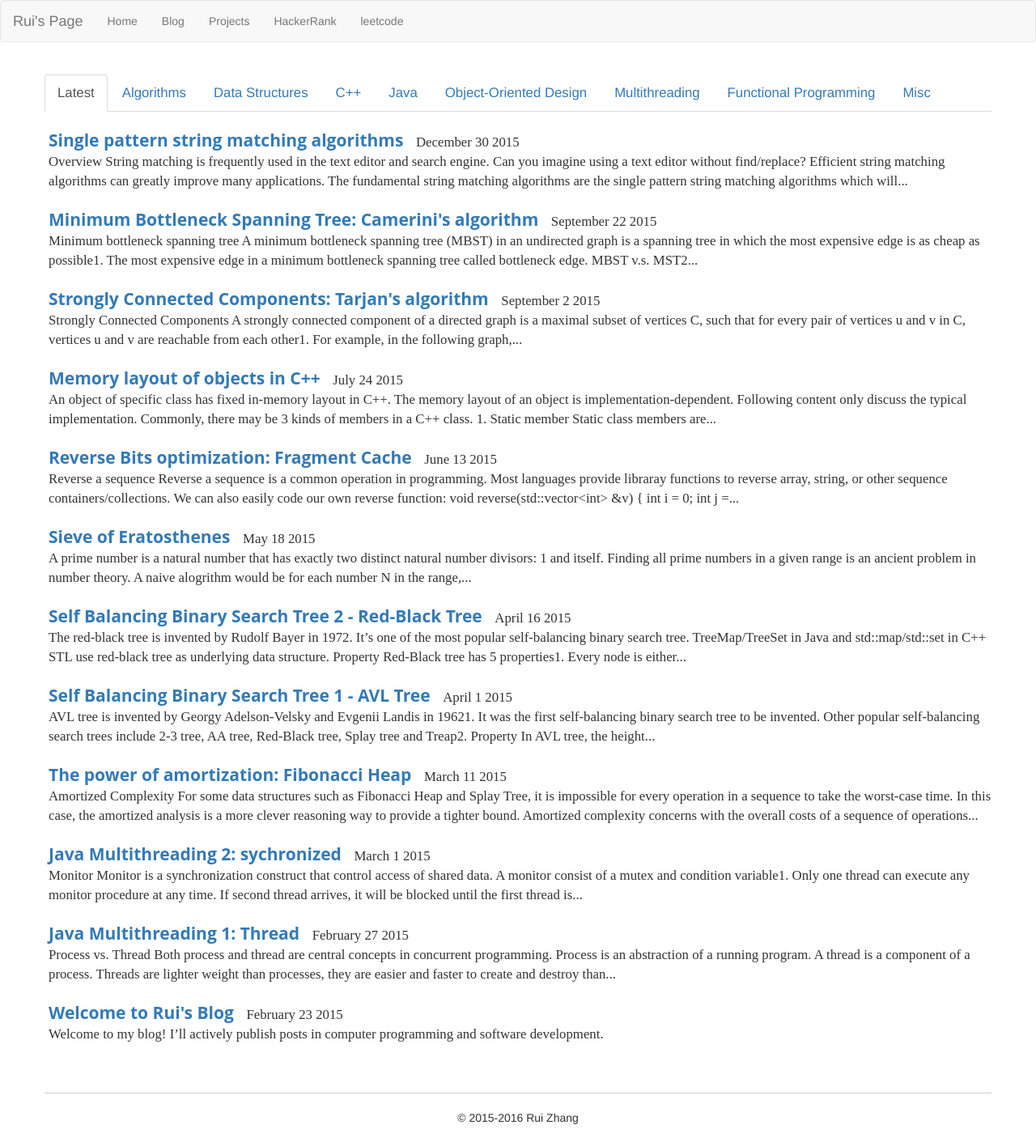
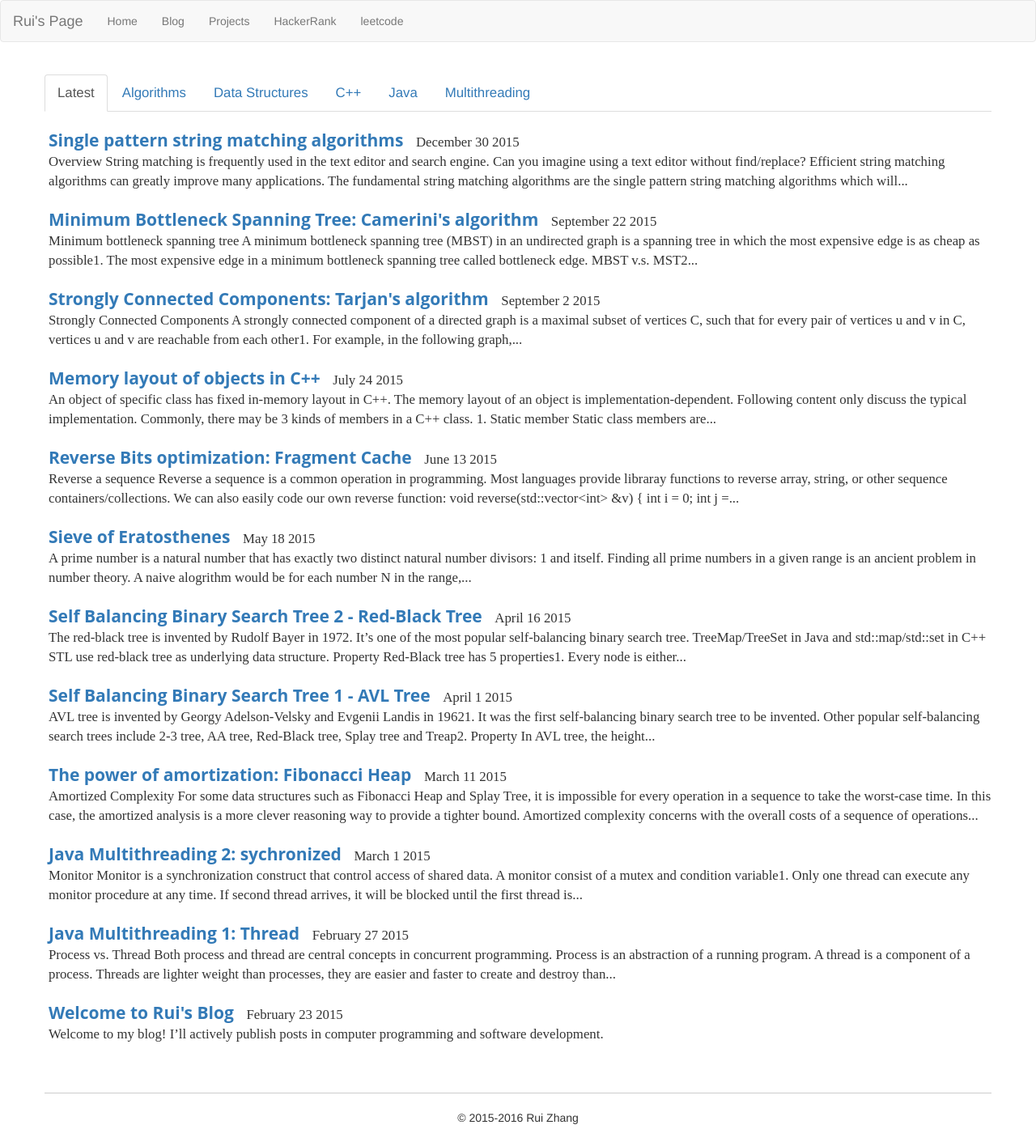
Before and after one commit to RayZ-O/RayZ-O.github.io, a Jekyll site: the page built from blog/index.html, in a window 1280 px wide. Shown: the whole page at 81% size. Built offline with Jekyll 4.4.1, drawn with Linux system fonts in a browser that asks for light colours; a style sheet for code colours, icons or effects is not loaded.

Commit message:
Update content

```diff
--- a/blog/index.html
+++ b/blog/index.html
@@ -11,10 +11,10 @@ title: Rui Zhang's Blog
       <li><a href="#datastructures" data-toggle="tab">Data Structures</a></li>
       <li><a href="#cpp" data-toggle="tab">C++</a></li>
       <li><a href="#java" data-toggle="tab">Java</a></li>
-      <li><a href="#oop" data-toggle="tab">Object-Oriented Design</a></li>
+      <!-- <li><a href="#oop" data-toggle="tab">Object-Oriented Design</a></li> -->
       <li><a href="#multithreading" data-toggle="tab">Multithreading</a></li>
-      <li><a href="#fp" data-toggle="tab">Functional Programming</a></li>
-      <li><a href="#misc" data-toggle="tab">Misc</a></li>
+      <!-- <li><a href="#fp" data-toggle="tab">Functional Programming</a></li> -->
+      <!-- <li><a href="#misc" data-toggle="tab">Misc</a></li> -->
     </ul>
 
     <div class="tab-content" style="margin-left: 20px;">
```
